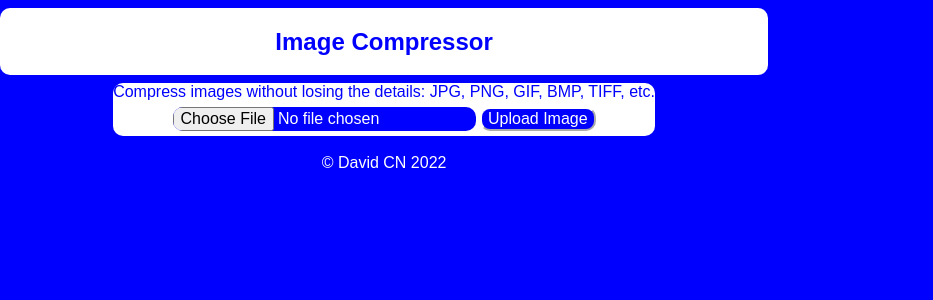
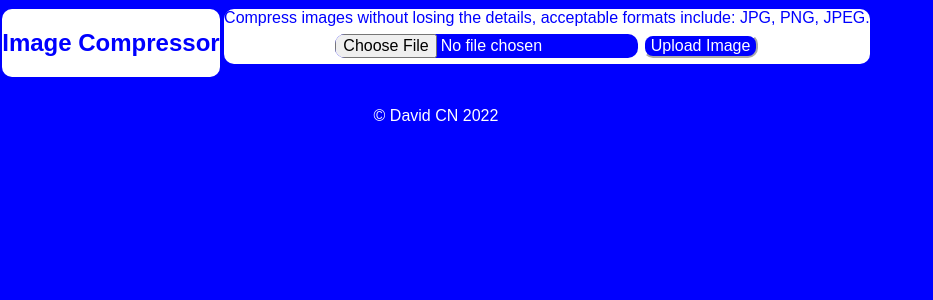
Before and after one commit to David2CN/image_compressor_app, a Flask app: page / in a window 1280 px wide. Shown: the top 300 px of the page, without its empty margins (0-933 px from the left). Run offline with Flask 2, Linux system fonts and the light colour scheme.

Commit message:
html styling

```diff
--- a/static/style.css
+++ b/static/style.css
@@ -24,8 +24,6 @@ h1 {
     display: inline-block;
     margin-bottom: 1%;
     margin-top: 1%;
-    width: 100%;
-    display: inline-block;
 }
 
 
@@ -53,6 +51,9 @@ h1 {
     background-color: white;
     border-radius: 10px;
     display: inline-block;
+    margin-bottom: 1%;
+    margin-top: 1%;
+
 }
 
 .mySection{
@@ -62,4 +63,6 @@ h1 {
     border-radius: 10px;
     width: 100%;
     display: inline-block;
+    margin-bottom: 1%;
+    margin-top: 1%;
 }
--- a/templates/base.html
+++ b/templates/base.html
@@ -17,7 +17,7 @@
 </section>
 
 <section class="myArticle">
-  Compress images without losing the details: JPG, PNG, GIF, BMP, TIFF, etc.
+  Compress images without losing the details, acceptable formats include: JPG, PNG, JPEG.
 
     <form method="post" enctype="multipart/form-data">
       <input type="file" name="file" class="myClass" accept="image/*">
--- a/templates/compression.html
+++ b/templates/compression.html
@@ -38,6 +38,3 @@
 </section>
 
 </body>
-
-<footer> &copy David CN 2022 </footer>
-</html>
```
